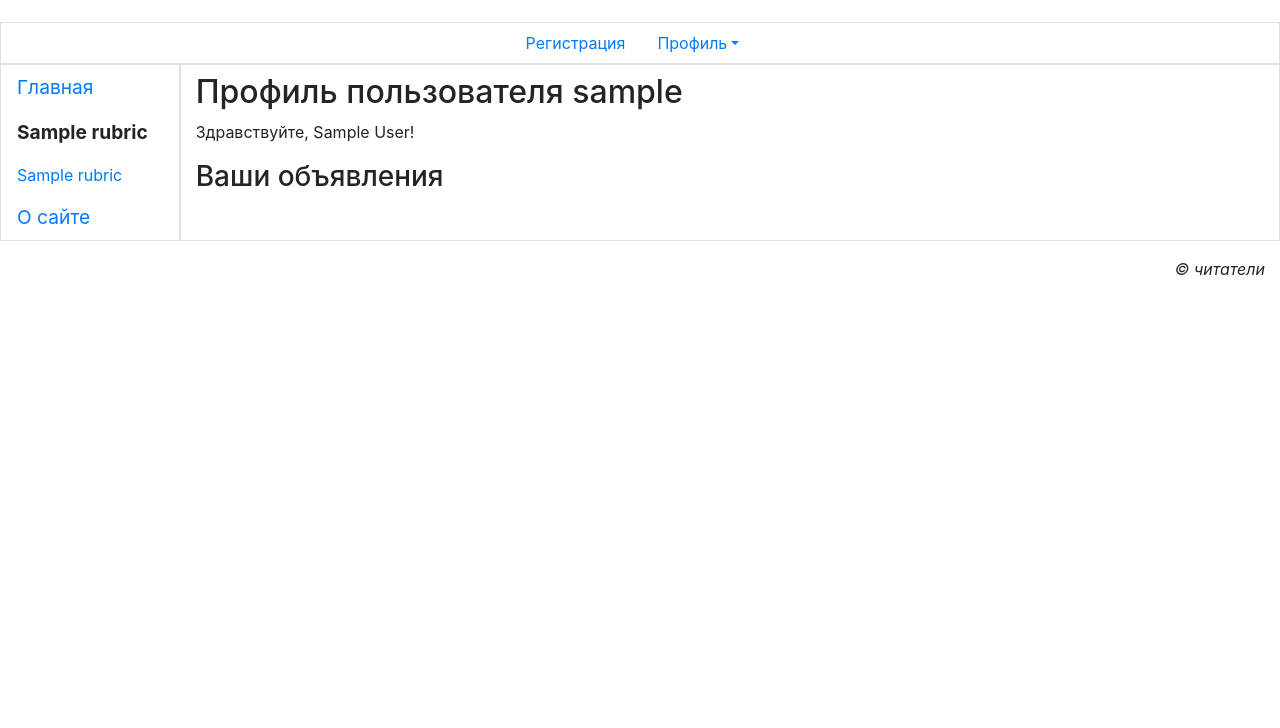
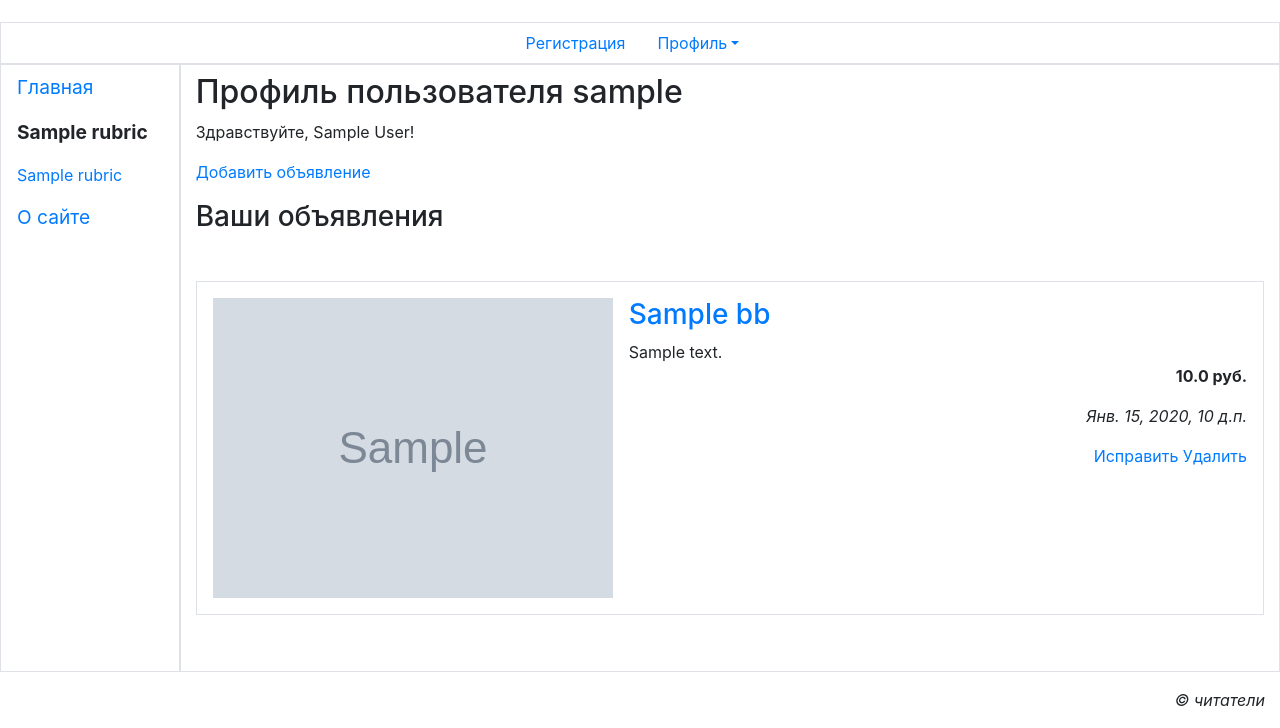
Before and after one commit to Sakkadas/Bulletin-board, a Django app: page /accounts/profile/ in a window 1280 px wide. Shown: the part 117-845 px from the top of the page. Before the commit the page ends 392 px from the top, so only its background shows below. Run offline with Django 3.2, Linux system fonts and the light colour scheme; a user stored in the database is signed in; tables that the repository leaves empty hold one stand-in row (values such as "Sample post"); grey boxes marked "Sample" are stand-in pictures; some libraries are stand-ins or nearby versions.

Commit message:
add context to profile template

```diff
--- a/bboard/main/templates/main/profile.html
+++ b/bboard/main/templates/main/profile.html
@@ -1,4 +1,7 @@
 {% extends "layout/basic.html" %}
+
+{% load thumbnail %}
+{% load static %}
 
 {% block title %}Профиль пользователя{% endblock %}
 
@@ -9,6 +12,33 @@
     {% else %}
         <p>Здравствуйте!</p>
     {% endif %}
+    <p><a href="{% url 'main:profile_bb_add' %}">Добавить объявление</a></p>
+    {% if bbs %}
         <h3>Ваши объявления</h3>
-
+        <ul class="list-unstyled">
+            {% for bb in bbs %}
+                <li class="media my-5 p-3 border">
+                    {% url 'main:profile_bb_detail' pk=bb.pk as url %}
+                    <a href="{{ url }}{{ all }}">
+                        {% if bb.image %}
+                            <img class="mr-3" src="{% thumbnail bb.image 'default' %}">
+                        {% else %}
+                            <img class="mr-3" src="{% static 'main/empty.jpg' %}">
+                        {% endif %}
+                    </a>
+                    <div class="media-body">
+                        <h3><a href="{{ url }}{{ all }}">
+                            {{ bb.title }}</a></h3>
+                        <div>{{ bb.content }}</div>
+                        <p class="text-right font-weight-bold">{{ bb.price }} руб.</p>
+                        <p class="text-right font-italic">{{ bb.created_at }}</p>
+                        <p class="text-right mt-2">
+                            <a href="{% url 'main:profile_bb_change' pk=bb.pk %}">Исправить</a>
+                            <a href="{% url 'main:profile_bb_delete' pk=bb.pk %}">Удалить</a>
+                        </p>
+                    </div>
+                </li>
+            {% endfor %}
+        </ul>
+    {% endif %}
 {% endblock %}
```
Lines whose indentation alone changed are shown as unchanged.
